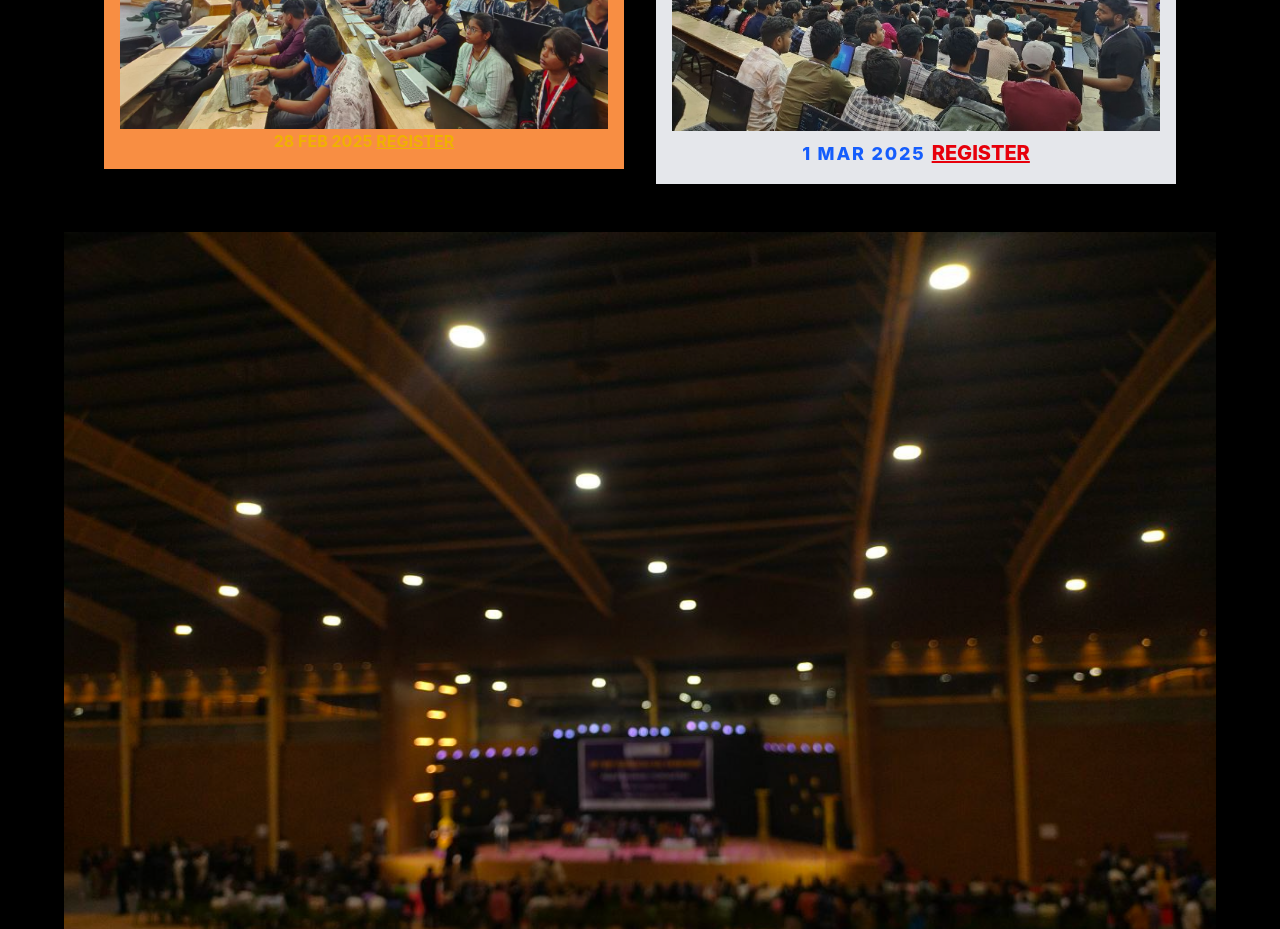
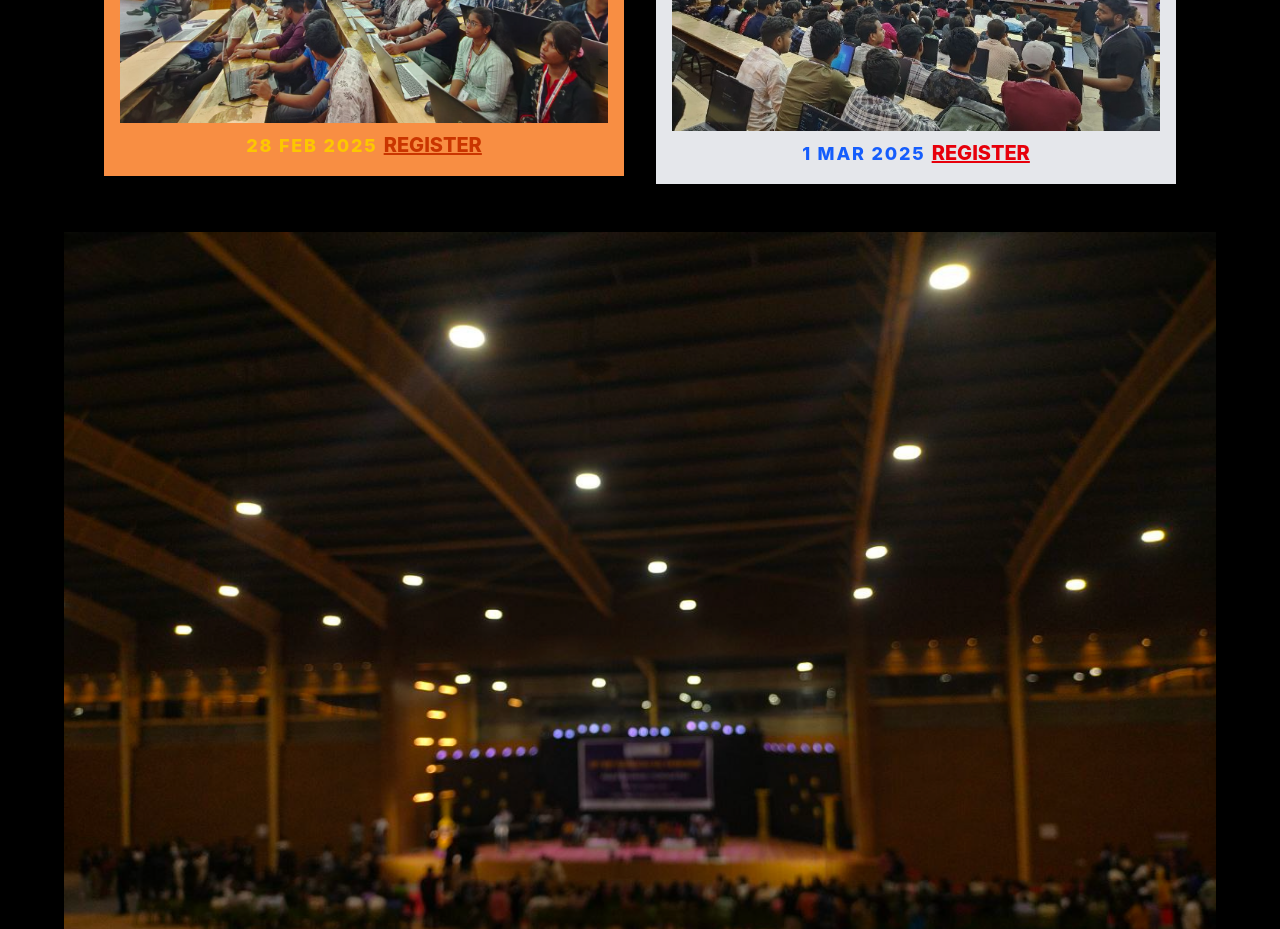
Before and after one commit to Ren1sha/Sankalp, a React (Vite) app: page / in a window 1280 px wide. Shown: the part 2600-3529 px from the top of the page. Built offline with nearby package versions, Linux system fonts and the light colour scheme.

Commit message:
Update Sankalp2025.jsx

```diff
--- a/src/Sankalp2025.jsx
+++ b/src/Sankalp2025.jsx
@@ -157,7 +157,12 @@ const Sankalp2025 = () => {
 
               <p className="mt-2 text-sm md:text-base">It's a coding competition. Get ready to unleash your coding skills at Code Crusade 3.0</p>
               <img src="/components/students.png" alt="Event 1" className="mt-4 w-full" />
-              <p className="text-yellow-500 font-bold">28 FEB 2025 <span className="underline">REGISTER</span></p>
+              <p className="text-sm mt-2 font-extrabold text-white">
+                <span className="text-lg text-yellow-400 tracking-widest">28 FEB 2025</span> &nbsp;
+                <span className="text-xl font-extrabold text-orange-700 underline hover:text-orange-400 transition duration-300">
+                  REGISTER
+                </span>
+              </p>
             </div>
           </a>
 
```
